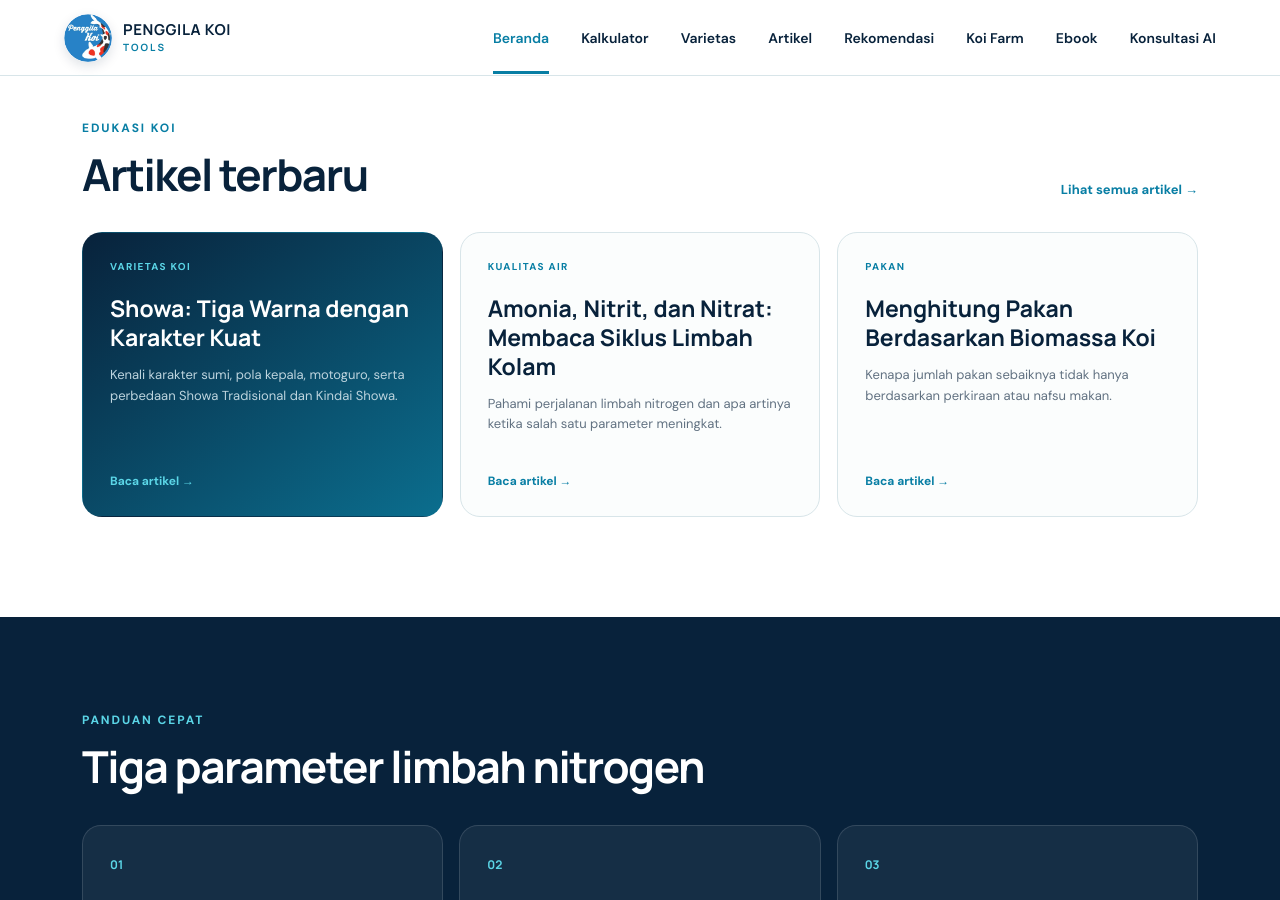
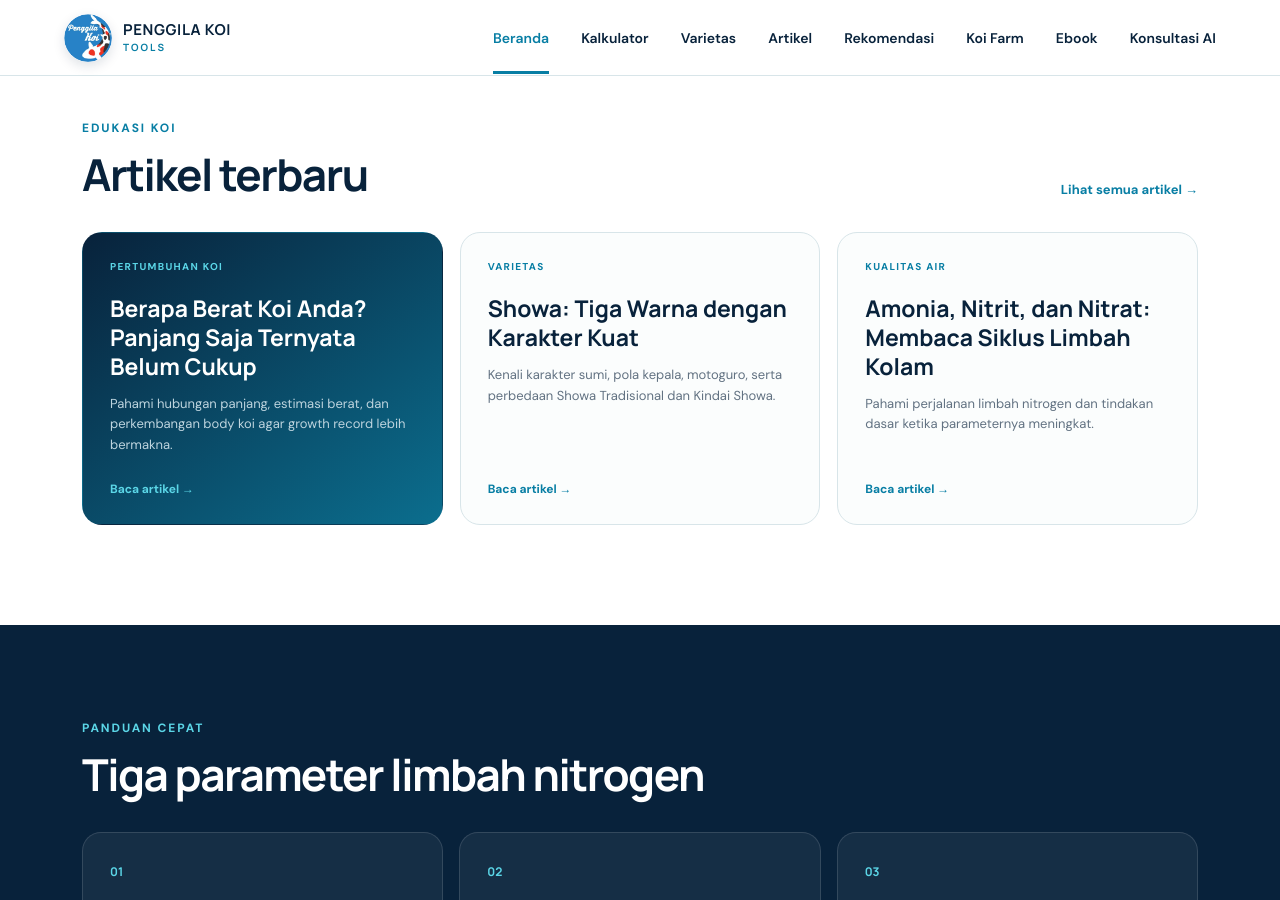
Before and after one commit to cahyonohadi2000/PenggilaKoi, a Jekyll site: the page built from index.html, in a window 1280 px wide and 900 px high, scrolled down 10014 px. Built offline with Jekyll 4.4.1, drawn with Linux system fonts in a browser that asks for light colours.

Commit message:
Show CMS articles on homepage

```diff
--- a/index.html
+++ b/index.html
@@ -1,3 +1,6 @@
+---
+title: Penggila Koi Tools
+---
 <!doctype html>
 <html lang="id">
 <head>
@@ -241,21 +244,21 @@
       </div>
     </section>
 
+    {% assign latest_articles = site.articles | where: 'published', true | sort: 'date' | reverse %}
     <section class="home-articles" aria-labelledby="home-article-title">
       <div class="section-heading">
         <div><p class="eyebrow">EDUKASI KOI</p><h2 id="home-article-title">Artikel terbaru</h2></div>
         <a class="text-link" href="artikel/">Lihat semua artikel →</a>
       </div>
       <div class="article-card-grid">
-        <a class="article-card featured" href="artikel/showa-tiga-warna.html">
-          <span class="article-category">VARIETAS KOI</span><h3>Showa: Tiga Warna dengan Karakter Kuat</h3><p>Kenali karakter sumi, pola kepala, motoguro, serta perbedaan Showa Tradisional dan Kindai Showa.</p><span class="read-more">Baca artikel →</span>
+        <a class="article-card featured" href="artikel/berapa-berat-koi.html">
+          <span class="article-category">PERTUMBUHAN KOI</span><h3>Berapa Berat Koi Anda? Panjang Saja Ternyata Belum Cukup</h3><p>Pahami hubungan panjang, estimasi berat, dan perkembangan body koi agar growth record lebih bermakna.</p><span class="read-more">Baca artikel →</span>
         </a>
-        <a class="article-card" href="artikel/amonia-nitrit-nitrat.html">
-          <span class="article-category">KUALITAS AIR</span><h3>Amonia, Nitrit, dan Nitrat: Membaca Siklus Limbah Kolam</h3><p>Pahami perjalanan limbah nitrogen dan apa artinya ketika salah satu parameter meningkat.</p><span class="read-more">Baca artikel →</span>
+        {% for article in latest_articles limit: 2 %}
+        <a class="article-card" href="{{ article.url | relative_url }}">
+          <span class="article-category">{{ article.category | upcase }}</span><h3>{{ article.title }}</h3><p>{{ article.summary }}</p><span class="read-more">Baca artikel →</span>
         </a>
-        <a class="article-card" href="artikel/pakan-biomassa-koi.html">
-          <span class="article-category">PAKAN</span><h3>Menghitung Pakan Berdasarkan Biomassa Koi</h3><p>Kenapa jumlah pakan sebaiknya tidak hanya berdasarkan perkiraan atau nafsu makan.</p><span class="read-more">Baca artikel →</span>
-        </a>
+        {% endfor %}
       </div>
     </section>
 
```
